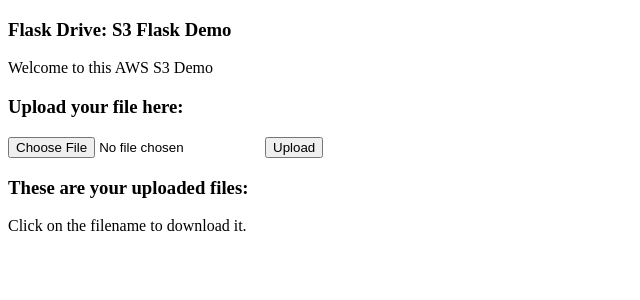
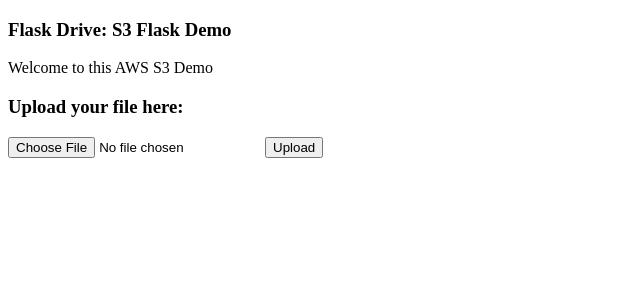
Before and after one commit to paulvonderhaar/Virus-Memorial, a Flask app: template templates/storage.html in a window 1280 px wide. Shown: the top 300 px of the page, without its empty margins (0-640 px from the left). Run offline with Flask 2, Linux system fonts and the light colour scheme; the template is opened without the code that fills it, so the values that code supplies are empty.

Commit message:
Removed listing fucntionality

```diff
--- a/app.py
+++ b/app.py
@@ -18,13 +18,13 @@ def upload_file(file_name):
         print("Credentials not available")
         return False
 
+
 @app.route('/')
 def entry_point():
     return 'Hello World!'
 
 @app.route("/storage")
 def storage():
-    contents = list_files("flaskdrive")
     return render_template('storage.html', contents=contents)
 
 @app.route("/upload", methods=['POST'])
--- a/templates/storage.html
+++ b/templates/storage.html
@@ -14,17 +14,5 @@
             <input type=submit value=Upload>
           </form>
         </div>
-        <div>
-          <h3>These are your uploaded files:</h3>
-          <p>Click on the filename to download it.</p>
-          <ul>
-            {% for item in contents %}
-              <li>
-                <a href="/download/{{ item.Key }}"> {{ item.Key }} </a>
-              </li>
-            {% endfor %}
-          </ul>
-        </div>
-    </div>
   </body>
 </html>
```
